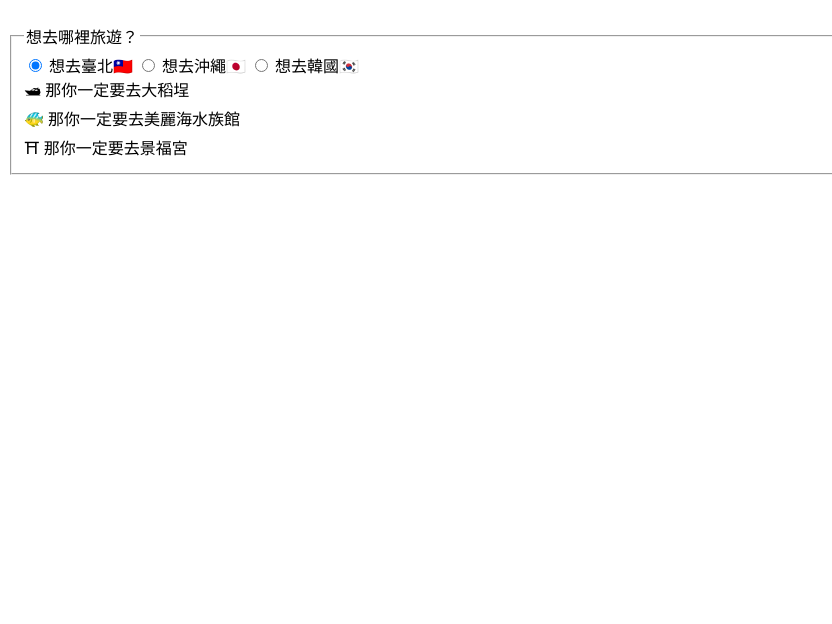
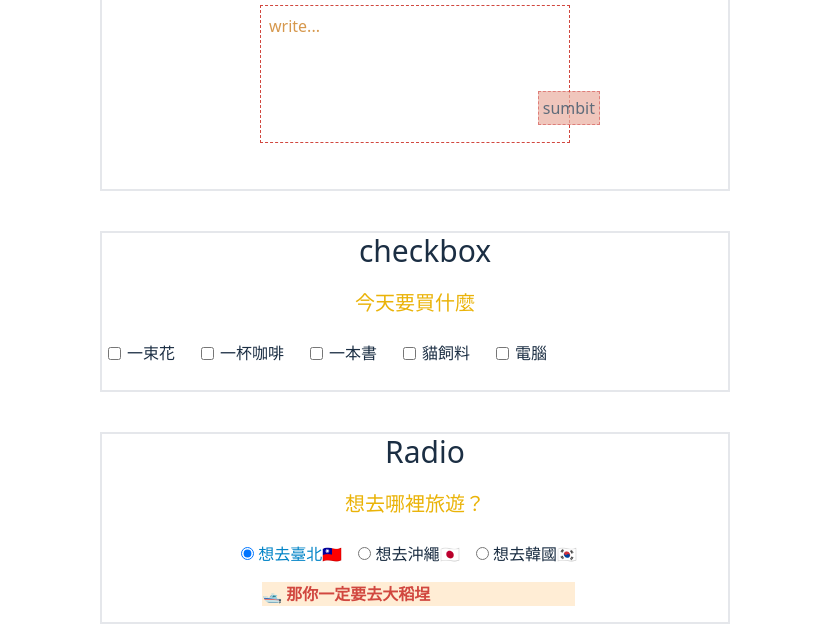
Before and after one commit to tsaaiiiii/Tailwind__button-and-formPeer, a website: page index.html in a window 1280 px wide. Shown: the part 761-1385 px from the top of the page, without its empty margins (0-832 px from the left). Before the commit the page ends 944 px from the top, so only its background shows below. Drawn offline with Linux system fonts and the light colour scheme; the site is published under a folder, as on GitHub Pages, so addresses that start at the root find nothing.

Commit message:
修改link位置

```diff
--- a/index.html
+++ b/index.html
@@ -4,7 +4,7 @@
     <meta charset="UTF-8" />
     <meta http-equiv="X-UA-Compatible" content="IE=edge" />
     <meta name="viewport" content="width=device-width, initial-scale=1.0" />
-    <link rel="stylesheet" href="/dist/output.css" />
+    <link rel="stylesheet" href="./dist/output.css" />
 
     <head>
       <link
```
